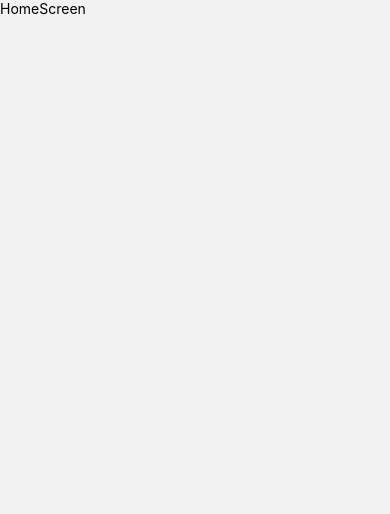
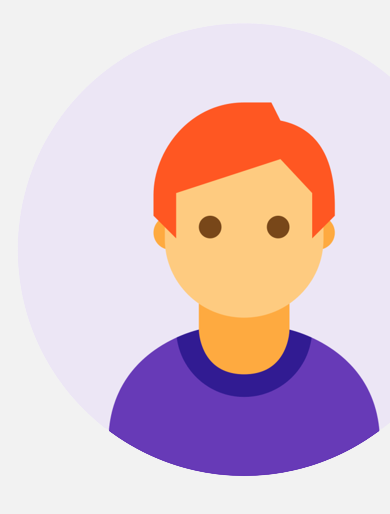
Before and after one commit to YuriCast/Loja-UI-React-Native, a React Native app: screen /Home in a window 390 px wide. Shown: the top 514 px of the page. Built offline with nearby package versions, Linux system fonts and the light colour scheme.

Commit message:
estrutura header do HomeScreen pronta

```diff
--- a/src/screens/Home/HomeScreen.js
+++ b/src/screens/Home/HomeScreen.js
@@ -1,11 +1,21 @@
-import { View, Text, SafeAreaView } from 'react-native'
+import { View, Text, SafeAreaView, ScrollView, TouchableOpacity, Image, Platform } from 'react-native'
 import React from 'react'
 import styles from './HomeStyles'
 
 export default function HomeScreen() {
   return (
-    <SafeAreaView>
-      <Text>HomeScreen</Text>
+    <SafeAreaView style={styles.main}>
+      <ScrollView styles={styles.container}
+      showVerticalScrollIndicator={false}>
+        {/* avatar */}
+        <View style={styles.header}>
+          <Text style={styles.header_text}>
+            <TouchableOpacity>
+              <Image source={require('../../../assets/images/avatar.png')} style={styles.header_image}/>
+            </TouchableOpacity>
+          </Text>
+        </View>
+      </ScrollView>
     </SafeAreaView>
   )
 }
--- a/src/screens/Home/HomeStyles.js
+++ b/src/screens/Home/HomeStyles.js
@@ -1,7 +1,21 @@
 import { StyleSheet } from "react-native";
 
 const HomeStyles = StyleSheet.create({
+    main:{
 
+    },
+    container:{
+
+    },
+    header:{
+
+    },
+    header_text:{
+
+    },
+    header_image:{
+
+    },
 })
 
 export default HomeStyles
```
